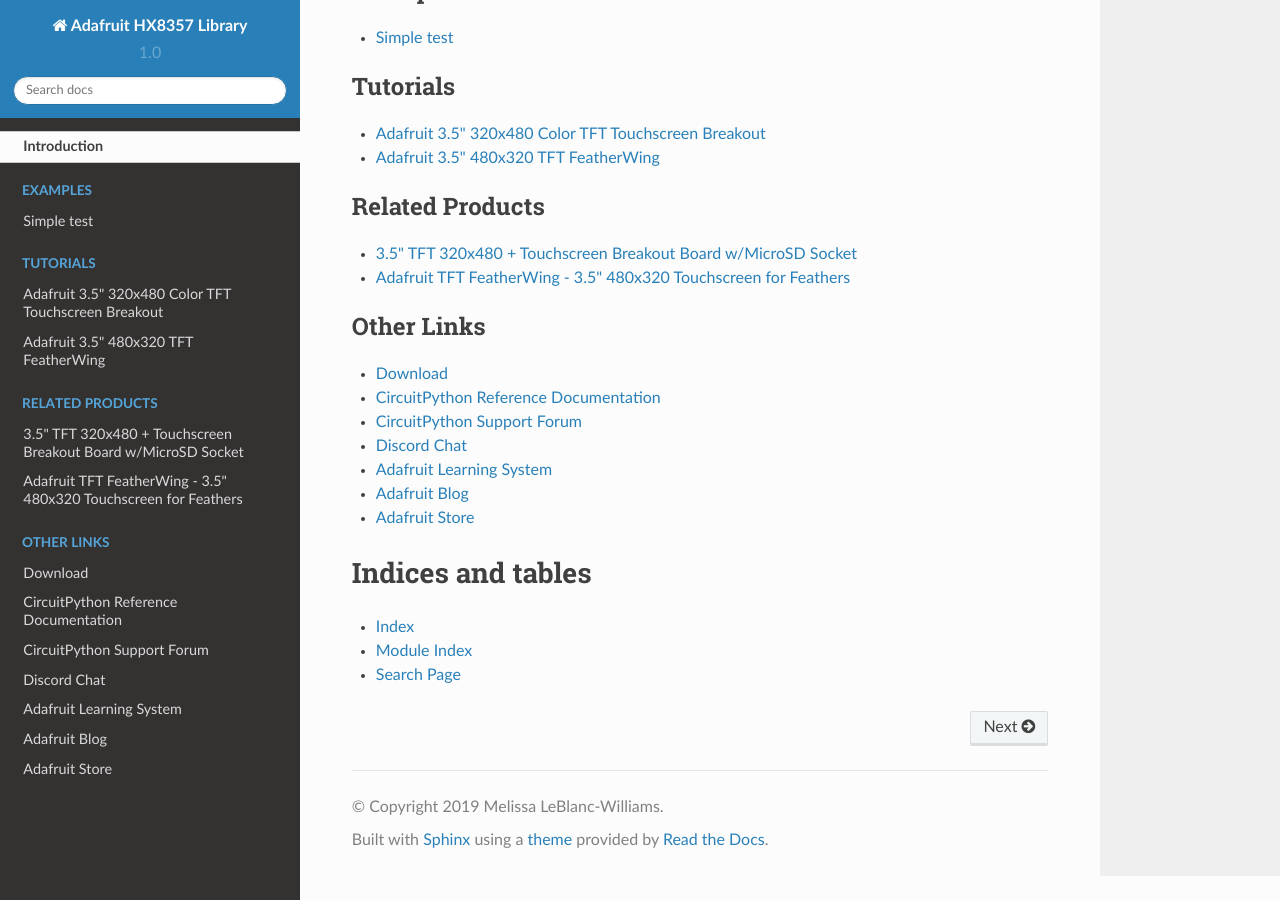
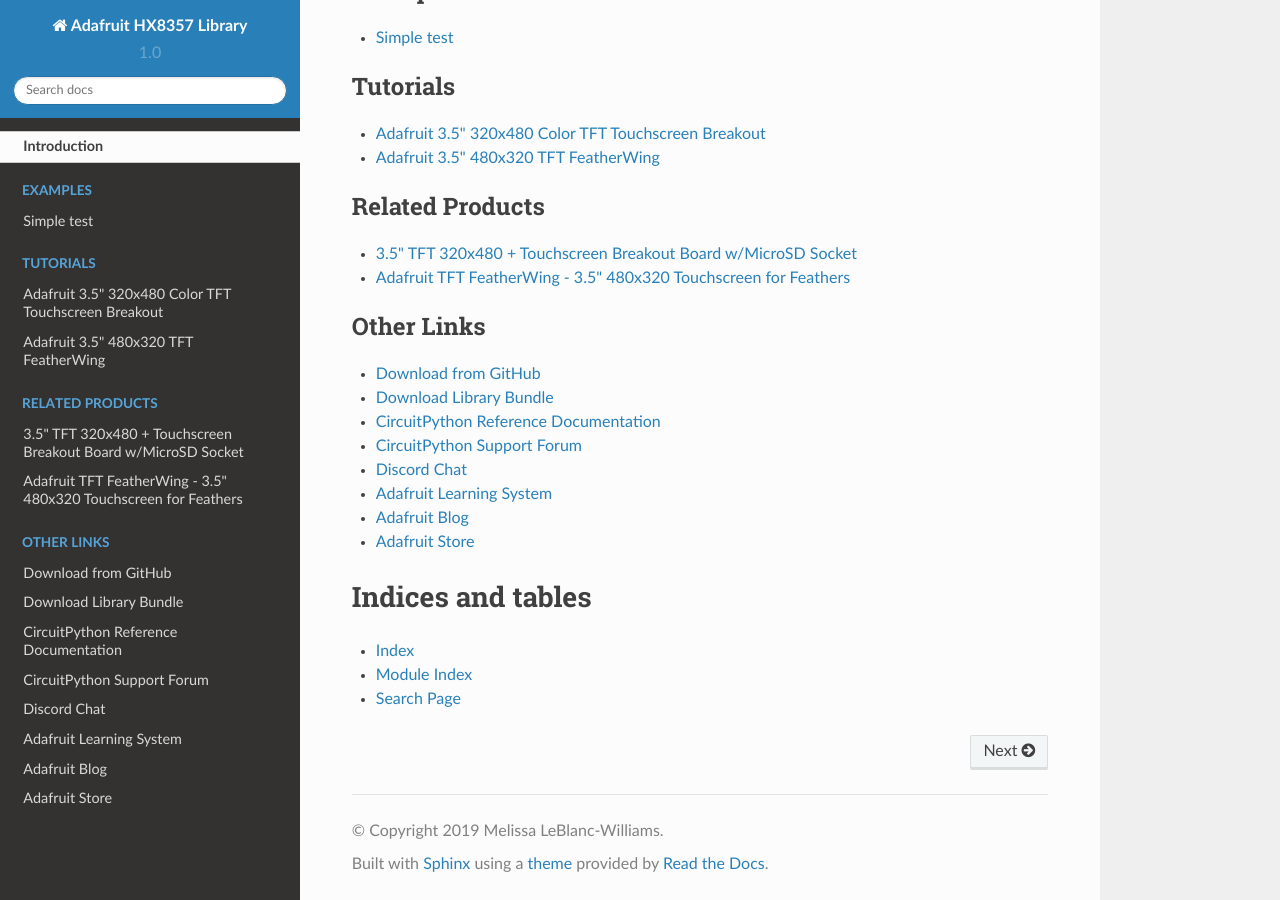
Before and after one commit to adafruit/Adafruit_CircuitPython_HX8357, a Sphinx documentation site: the page built from docs/index.rst, in a window 1280 px wide and 900 px high, scrolled down 1435 px. Built offline with Sphinx 7.4.7 and the Read the Docs theme 2.0.0, drawn with Linux system fonts in a browser that asks for light colours.

Commit message:
Added cp.org link to index.rst

```diff
--- a/docs/index.rst
+++ b/docs/index.rst
@@ -35,7 +35,8 @@
 .. toctree::
     :caption: Other Links
 
-    Download <https://github.com/adafruit/Adafruit_CircuitPython_HX8357/releases/latest>
+    Download from GitHub <https://github.com/adafruit/Adafruit_CircuitPython_HX8357/releases/latest>
+    Download Library Bundle <https://circuitpython.org/libraries>
     CircuitPython Reference Documentation <https://docs.circuitpython.org>
     CircuitPython Support Forum <https://forums.adafruit.com/viewforum.php?f=60>
     Discord Chat <https://adafru.it/discord>
```
